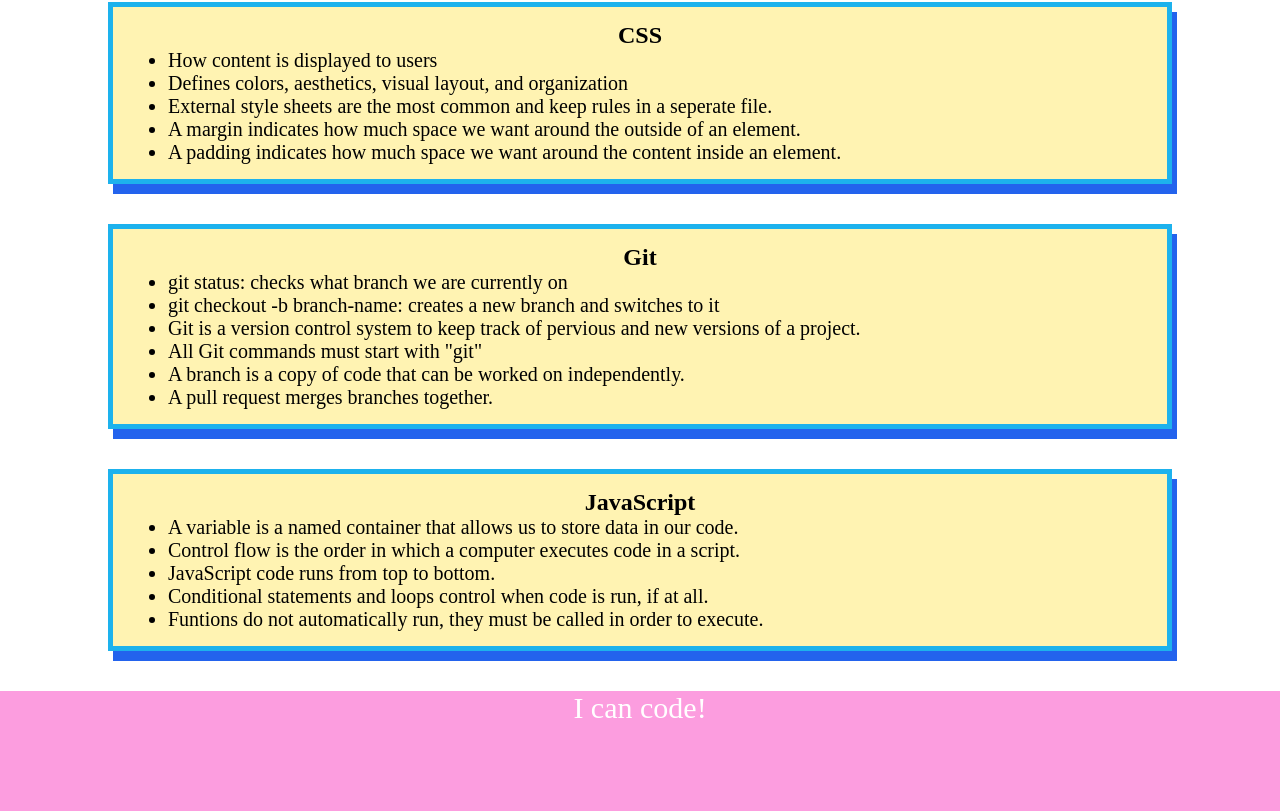
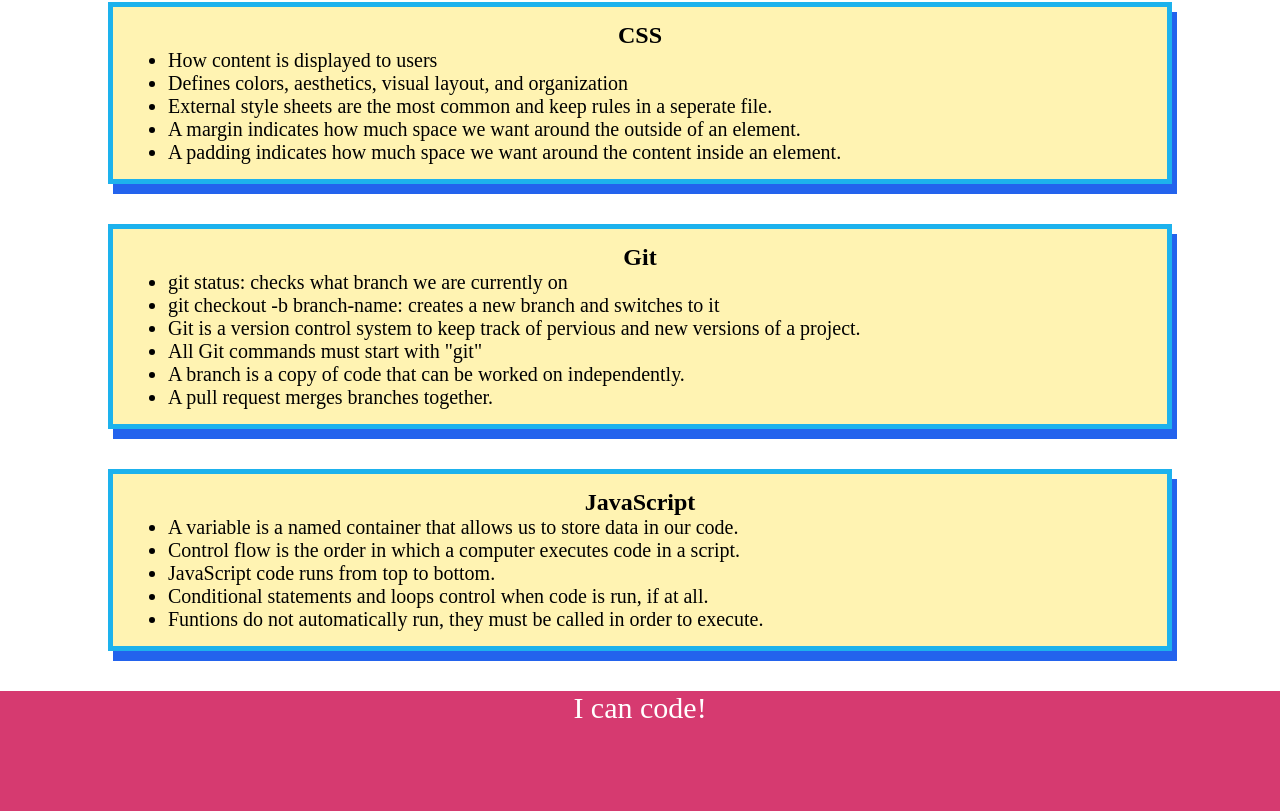
Before and after one commit to EllieWalsch/prework-study-guide, a plain HTML site: page prework-study-guide/index.html in a window 1280 px wide. Shown: the part 380-1191 px from the top of the page. Drawn offline with Linux system fonts and the light colour scheme; a script that the page names is missing.

Commit message:
updated readme file

```diff
--- a/prework-study-guide/assets/style.css
+++ b/prework-study-guide/assets/style.css
@@ -6,7 +6,7 @@ header,
 footer {
     width: 100%;
     height: 120px;
-    background-color: rgb(252, 157, 223);
+    background-color: rgb(214, 58, 112);
     color: white;
 }
 h1,
```
Also changed, not shown: 4 other files.
